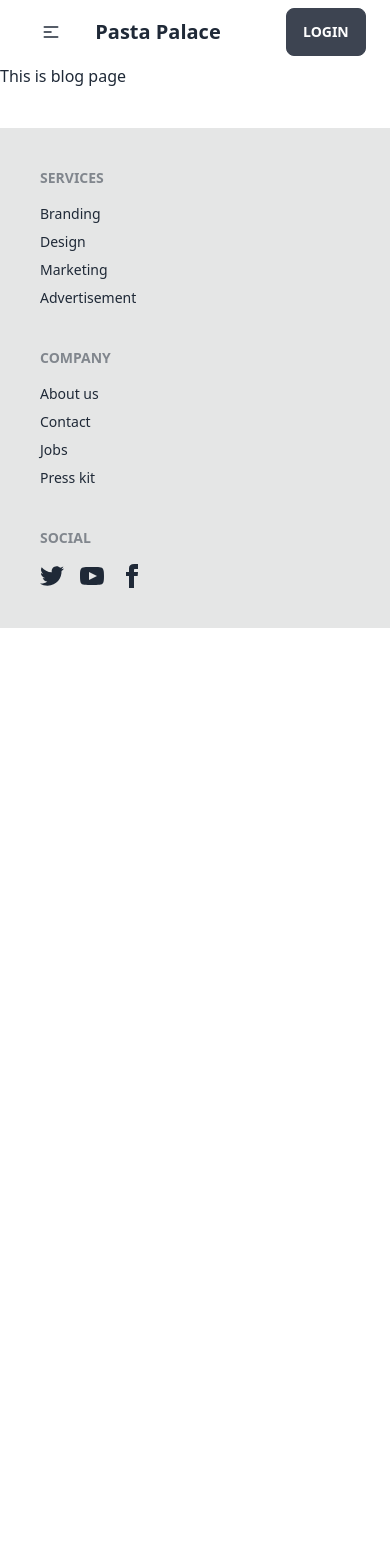
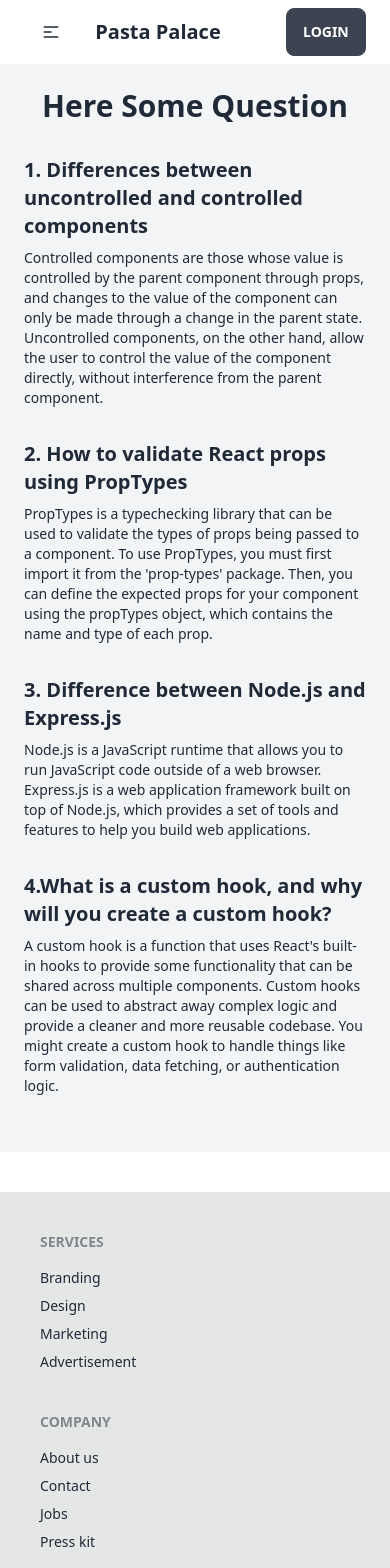
Before and after one commit to ShahanulIslam/pasta-palace-client, a React (Vite) app: page /blog in a window 390 px wide. Shown: the top 1568 px of the page. Before the commit the page ends 844 px from the top, so only its background shows below. Built offline with nearby package versions, Linux system fonts and the light colour scheme; no server answers.

Commit message:
home-page-responsive

```diff
--- a/src/Components/Blog/Blog.jsx
+++ b/src/Components/Blog/Blog.jsx
@@ -2,9 +2,39 @@ import React from 'react';
 
 const Blog = () => {
     return (
-        <div>
-           <h2>This is blog page</h2>
+        <div className="max-w-5xl mx-auto p-6 bg-gray-100">
+            <h1 className="text-3xl font-bold mb-4 text-center">Here Some Question</h1>
+
+            <div className="my-8">
+                <h2 className="text-xl font-bold mb-2">1. Differences between uncontrolled and controlled components</h2>
+                <p className="text-sm md:text-base">
+                    Controlled components are those whose value is controlled by the parent component through props, and changes to the value of the component can only be made through a change in the parent state. Uncontrolled components, on the other hand, allow the user to control the value of the component directly, without interference from the parent component.
+                </p>
+            </div>
+
+            <div className="my-8">
+                <h2 className="text-xl font-bold mb-2">2. How to validate React props using PropTypes</h2>
+                <p className="text-sm md:text-base">
+                    PropTypes is a typechecking library that can be used to validate the types of props being passed to a component. To use PropTypes, you must first import it from the 'prop-types' package. Then, you can define the expected props for your component using the propTypes object, which contains the name and type of each prop.
+                </p>
+            </div>
+
+            <div className="my-8">
+                <h2 className="text-xl font-bold mb-2">3. Difference between Node.js and Express.js</h2>
+                <p className="text-sm md:text-base">
+                    Node.js is a JavaScript runtime that allows you to run JavaScript code outside of a web browser. Express.js is a web application framework built on top of Node.js, which provides a set of tools and features to help you build web applications.
+                </p>
+            </div>
+
+            <div className="my-8">
+                <h2 className="text-xl font-bold mb-2">4.What is a custom hook, and why will you create a custom hook?</h2>
+                <p className="text-sm md:text-base">
+                    A custom hook is a function that uses React's built-in hooks to provide some functionality that can be shared across multiple components. Custom hooks can be used to abstract away complex logic and provide a cleaner and more reusable codebase. You might create a custom hook to handle things like form validation, data fetching, or authentication logic.
+                </p>
+            </div>
         </div>
+
+
     );
 };
 
--- a/src/Components/Chef/Chef.jsx
+++ b/src/Components/Chef/Chef.jsx
@@ -3,24 +3,32 @@ import { AiFillLike } from "react-icons/ai";
 import { Link } from 'react-router-dom';
 
 const Chef = ({ chef }) => {
-    const { id,name, picture, years_of_experience, likes, num_of_recipes} = chef;
+    const { id, name, picture, years_of_experience, likes, num_of_recipes } = chef;
 
 
     return (
-        <div className="card card-compact w-96 bg-base-100 shadow-xl p-5">
-            <figure><img src={picture} alt="Shoes" /></figure>
+        <div className="card card-compact w-full sm:w-96 bg-base-100 shadow-xl p-5">
+            <figure>
+                <img src={picture} alt="Shoes" />
+            </figure>
             <div className="card-body">
-                <h2 className="card-title justify-center">{name}</h2>
-                <div className='flex'>
-                    <p>{years_of_experience} Years Experience </p>
-                    <p className='flex justify-center items-center'><AiFillLike className='me-1'></AiFillLike>{likes}</p>
-                    <p>Recipes : {num_of_recipes}</p>
+                <h2 className="card-title text-center mb-2">{name}</h2>
+                <div className="flex flex-col sm:flex-row justify-center">
+                    <p className="text-sm text-center sm:text-left mb-2 sm:mb-0">{years_of_experience} Years Experience</p>
+                    <p className="text-sm text-center sm:text-left mb-2 sm:mb-0 flex items-center justify-center">
+                        <AiFillLike className="me-1" />
+                        {likes}
+                    </p>
+                    <p className="text-sm text-center sm:text-left">{num_of_recipes} Recipes</p>
                 </div>
                 <div className="card-actions justify-center mt-5">
-                   <Link to={`chefdetails/${id}`}> <button className="btn btn-primary">View Recipes</button></Link>
+                    <Link to={`chefdetails/${id}`}>
+                        <button className="btn btn-primary">View Recipes</button>
+                    </Link>
                 </div>
             </div>
         </div>
+
     );
 };
 
--- a/src/Components/ChefDetails/ChefDetails.jsx
+++ b/src/Components/ChefDetails/ChefDetails.jsx
@@ -13,7 +13,7 @@ const ChefDetails = () => {
                 <h2 className='text-center text-3xl font-bold'>Details of {name}</h2>
             </div>
             <div className="card card-side bg-base-100 shadow-xl mt-7 w-4/5 mx-auto py-5">
-                <div className='w-1/2 p-3'>
+                <div className='w-1/2 p-3 '>
                     <figure className='p-4'><img src={picture} alt="" /></figure>
                     <div className='flex justify-between mt-4'>
                         <p>{years_of_experience} Years Experience </p>
@@ -30,7 +30,7 @@ const ChefDetails = () => {
             </div>
             <div className="mt-8">
                 <h2 className='font-semibold text-center text-3xl'>Some of My recipes</h2>
-                <div className='grid grid-cols-1 gap-6 w-4/5 mx-auto mt-5'>
+                <div className='grid md:grid-cols-1 gap-6 w-4/5 mx-auto mt-5'>
                     {
                         chefRecipes.map(chefRecipe =>  <Recipe
                         chefRecipe={chefRecipe}
--- a/src/Components/Recipe/Recipe.jsx
+++ b/src/Components/Recipe/Recipe.jsx
@@ -4,10 +4,9 @@ import '@smastrom/react-rating/style.css'
 
 
 const Recipe = ({ chefRecipe }) => {
-    console.log(chefRecipe)
-    const { name, recipe_img, ingredients, cooking_method, rating, favorite } = chefRecipe
+    const { name, recipe_img, ingredients, cooking_method, rating } = chefRecipe
     return (
-        <div className="card card-side bg-base-300 shadow-xl p-3 rounded-lg ">
+        <div className="card card-side  bg-base-300 shadow-xl p-3 rounded-lg ">
             <div className='w-1/2 mt-8'>
                 <figure><img src={recipe_img} alt="" /></figure>
             </div>
--- a/src/Page/Home/Home.jsx
+++ b/src/Page/Home/Home.jsx
@@ -18,22 +18,22 @@ const Home = () => {
                 }}>
 
                 </div>
-                <div className="banner-content absolute top-0 bg-black h-[550px] bg-opacity-40 flex w-full px-14">
+                <div className="banner-content absolute top-0 bg-black h-[550px] bg-opacity-40 flex   w-full px-14">
                     <div className='w-1/2 text-white my-auto'>
                         <h1 className='text-6xl font-bold mb-4'>Experience the Ultimate in Fine Dining with Pasta Palace</h1>
                         <p>At Pasta Palace, we are passionate about creating unforgettable culinary experiences. From our locally-sourced ingredients to our expertly crafted dishes, we are dedicated to delivering exceptional quality and flavor to every guest.</p>
                     </div>
-                    <div className='w-1/2'>
+                    <div className='w-full md:w-1/2'>
                         <img className='max-w-full mx-auto	max-h-full' src={chef} alt="" />
                     </div>
                 </div>
             </div>
             <div className='mt-9'>
                 <div className='text-center'>
-                    <h2 className='font-semibold text-2xl'>Meet Our Talented Chefs: Learn More About Our Culinary Experts</h2>
-                    <p className='my-3'> Our team of talented chefs brings years of experience and passion to our kitchen. <br /> From classic dishes to innovative creations, they are dedicated to crafting the perfect meal for every guest.</p>
+                    <h2 className='font-semibold sm:text-3xl md:text-4xl text-2xl'>Meet Our Talented Chefs: Learn More About Our Culinary Experts</h2>
+                    <p className='my-3 text-sm  md:text-lg'> Our team of talented chefs brings years of experience and passion to our kitchen. From classic dishes to innovative <br /> creations, they are dedicated to crafting the perfect meal for every guest.</p>
                 </div>
-                <div className='grid grid-cols-3 gap-4 mt-10 px-10'>
+                <div className='grid grid-cols-1 sm:grid-cols-2 md:grid-cols-3 md:px-8 gap-3 mt-10 '>
                     {chefs.map(chef => <Chef
                         key={chef.id}
                         chef={chef}
```
